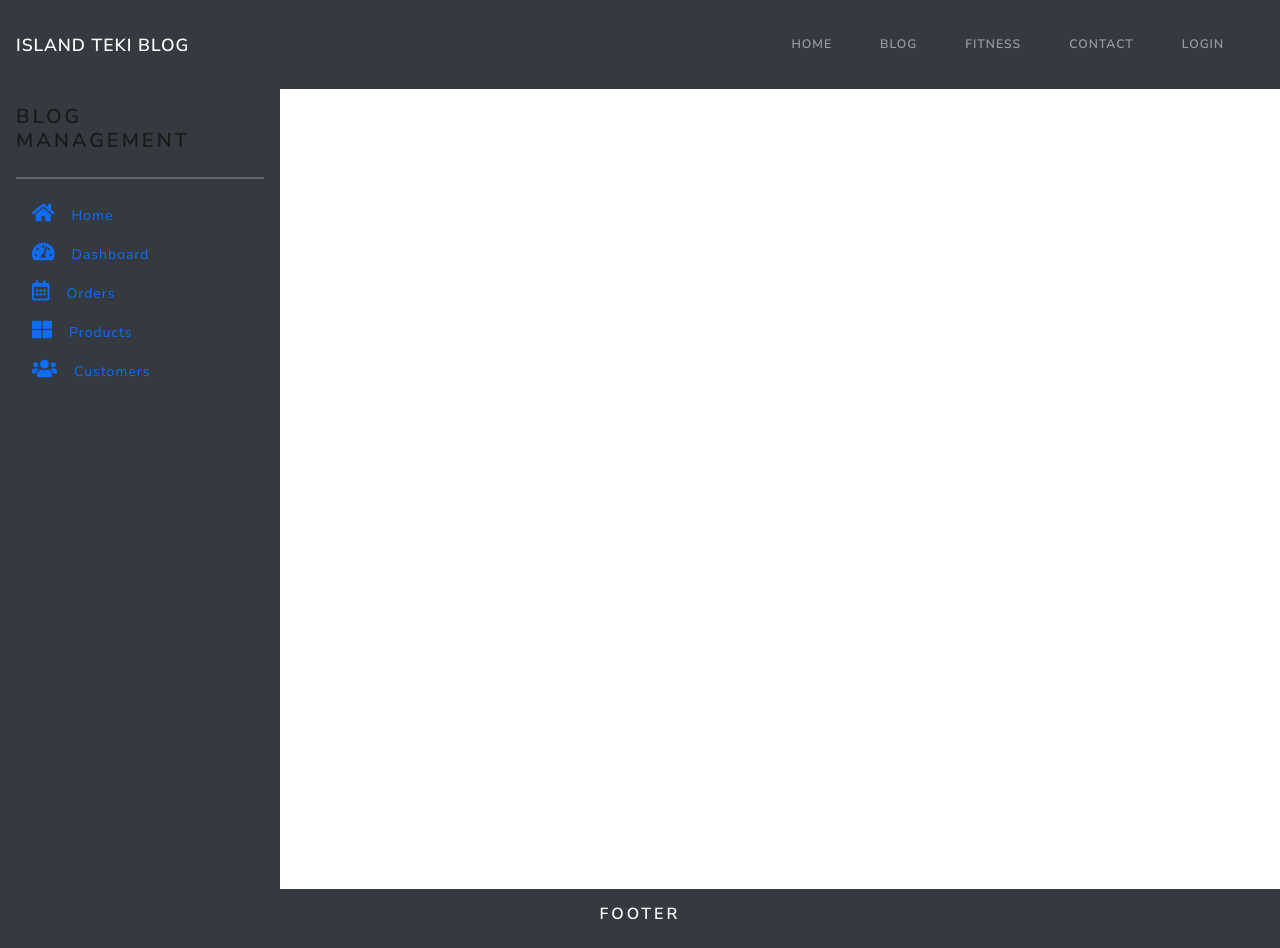
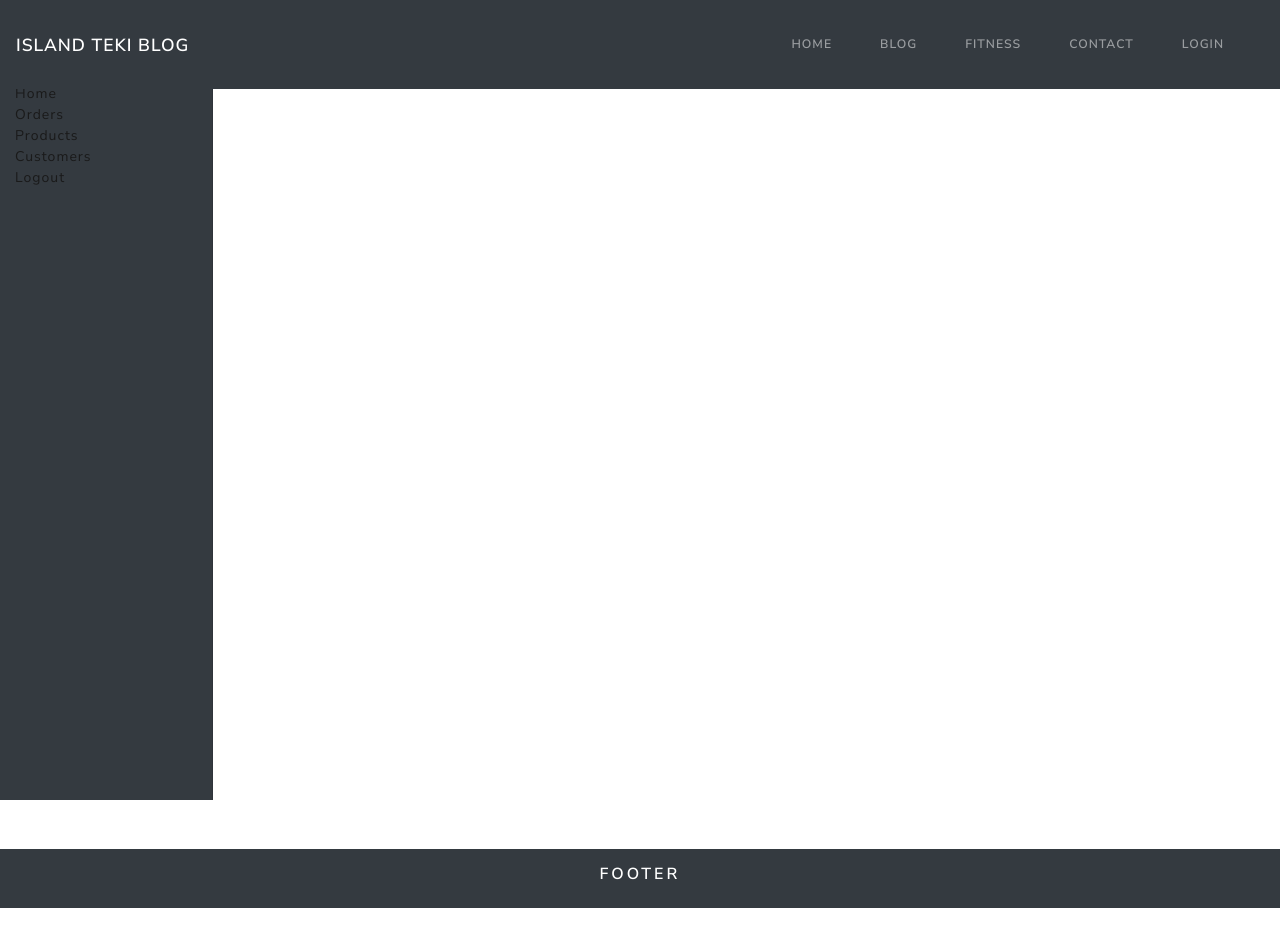
Before and after one commit to IslandTeki18/MERN-personal_blog_v1, a React (Create React App) app in the folder frontend/: page /blog-management in a window 1280 px wide. After the commit the page ends 908 px from the top, so only its background shows below. Built offline with nearby package versions, Linux system fonts and the light colour scheme.

Commit message:
minor changes

```diff
--- a/frontend/src/app/Header.js
+++ b/frontend/src/app/Header.js
@@ -12,7 +12,7 @@ const Header = ({ history }) => {
     }
     return (
         <>
-            <nav className="navbar navbar-expand-lg navbar-dark bg-dark">
+            <nav className="navbar navbar-expand-lg sticky-top navbar-dark bg-dark">
                 <a className="navbar-brand" href="/">
                     Island Teki Blog
                 </a>
@@ -64,12 +64,9 @@ const Header = ({ history }) => {
                                     </Link>
                                 </li>
                                 <li className="nav-item">
-                                    <button
-                                        className="btn nav-link"
-                                        onClick={logout}
-                                    >
+                                    <div className="nav-link" onClick={logout}>
                                         Logout
-                                    </button>
+                                    </div>
                                 </li>
                             </>
                         ) : (
--- a/frontend/src/components/adminLeftSideMenu/AdminLeftSideMenu.jsx
+++ b/frontend/src/components/adminLeftSideMenu/AdminLeftSideMenu.jsx
@@ -1,106 +1,40 @@
-import React, { useState } from "react";
+import React from "react";
+import "./AdminLeftSideMenu.scss";
 import { Link } from "react-router-dom";
-import "./AdminLeftSideMenu.scss";
-import classnames from "classnames";
 
 const AdminLeftSideMenu = () => {
-    const [isActive, setIsActive] = useState({
-        isHomeActive: false,
-        isDashBoardActive: false,
-        isOrdersActive: false,
-        isProductsActive: false,
-        isCustomersActive: false,
-    });
     return (
-        <div className="dkAdminLeftSideMenu">
-            <div className="logoArea"></div>
-            <div className="sidebar-wrapper d-flex flex-column flex-shrink-0 p-3 text-white bg-dark">
-                <h4>Blog Management</h4>
-                <hr />
-                <ul className="nav nav-pills flex-column mb-auto">
+        <nav id="sideBarMenu" className="col-md-3 col-lg-2 d-md-block bg-dark sidebar collaspe">
+            <div className="position-sticky">
+                <ul className="nav flex-column">
                     <li className="nav-item">
-                        <Link
-                            to="/"
-                            className={classnames("nav-link", {
-                                "text-white": !isActive,
-                                active: isActive.isHomeActive,
-                            })}
-                        >
-                            <i className="fas fa-home sidebar-icon mr-3" />
-                            <span
-                                onClick={() =>
-                                    setIsActive((prevState) => {
-                                        const copyState = { ...prevState };
-                                        copyState.isHomeActive = true;
-                                        return copyState;
-                                    })
-                                }
-                            >
-                                Home
-                            </span>
+                        <Link to="/blog-management">
+                            Home
                         </Link>
                     </li>
                     <li className="nav-item">
-                        <Link
-                            to="/"
-                            className={classnames("nav-link", {
-                                "text-white": !isActive,
-                                active: isActive.isDashBoardActive,
-                            })}
-                        >
-                            <i className="fas fa-tachometer-alt sidebar-icon mr-3" />
-                            <span
-                                onClick={() =>
-                                    setIsActive((prevState) => {
-                                        const copyState = { ...prevState };
-                                        copyState.isDashBoardActive = true;
-                                        return copyState;
-                                    })
-                                }
-                            >
-                                Dashboard
-                            </span>
-                        </Link>
-                    </li>
-                    <li className="nav-item">
-                        <Link
-                            to="/"
-                            className={classnames("nav-link", {
-                                "text-white": !isActive,
-                                active: isActive.isOrdersActive,
-                            })}
-                        >
-                            <i className="far fa-calendar-alt sidebar-icon mr-3" />
+                        <Link to="/blog-management">
                             Orders
                         </Link>
                     </li>
                     <li className="nav-item">
-                        <Link
-                            to="/"
-                            className={classnames("nav-link", {
-                                "text-white": !isActive,
-                                active: isActive.isProductsActive,
-                            })}
-                        >
-                            <i className="fas fa-th-large sidebar-icon mr-3" />
+                        <Link to="/blog-management">
                             Products
                         </Link>
                     </li>
                     <li className="nav-item">
-                        <Link
-                            to="/"
-                            className={classnames("nav-link", {
-                                "text-white": !isActive,
-                                active: isActive.isCustomersActive,
-                            })}
-                        >
-                            <i className="fas fa-users sidebar-icon mr-3" />
+                        <Link to="/blog-management">
                             Customers
+                        </Link>
+                    </li>
+                    <li className="nav-item">
+                        <Link to="/blog-management">
+                            Logout
                         </Link>
                     </li>
                 </ul>
             </div>
-        </div>
+        </nav>
     );
 };
 
--- a/frontend/src/components/adminLeftSideMenu/AdminLeftSideMenu.scss
+++ b/frontend/src/components/adminLeftSideMenu/AdminLeftSideMenu.scss
@@ -1,15 +1,9 @@
-.dkAdminLeftSideMenu {
-    display: flex;
-    flex-wrap: nowrap;
-    height: 100vh;
-    max-height: 100vh;
-    overflow-x: auto;
-    overflow-y: hidden;
-
-    .sidebar-wrapper {
-        width: 280px;
-    }
-    .sidebar-icon {
-        font-size: 20px;
-    }
+.sidebar {
+    position: fixed;
+    top: 0;
+    bottom: 0;
+    left: 0;
+    z-index: 100;
+    margin: 83px 0 0;
+    box-shadow: inset -1px 0 0 rgb(0 0 0 / 10%);
 }
--- a/frontend/src/screens/blogManagementScreen/BlogManagementScreen.jsx
+++ b/frontend/src/screens/blogManagementScreen/BlogManagementScreen.jsx
@@ -4,8 +4,9 @@ import './BlogManagementScreen.scss'
 
 const BlogManagementScreen = () => {
     return (
-        <div className='dkBlogManagementScreen'>
+        <div className='dkBlogManagementScreen container-fluid'>
             <AdminLeftSideMenu />
+
         </div>
     );
 };
--- /dev/null
+++ b/frontend/src/utils/sideBarRoutes.js
@@ -0,0 +1,6 @@
+const ROUTES = [
+    {
+        path: "/blog-management",
+        exact: true,
+    }
+]
```
